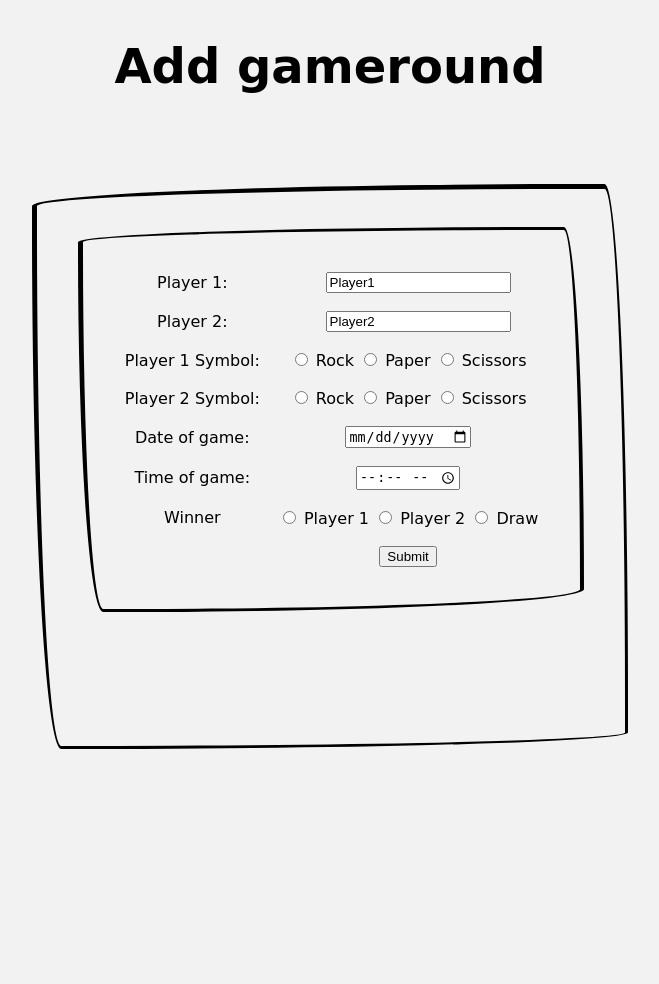
After one commit to JuleZ1905/Technix-M7_Database_PHP, a PHP site: page /Templates/add.html in a window 1280 px wide. The commit adds this page. Shown: the whole page, without its empty margins (310-969 px from the left). Run offline with PHP 8.4, Linux system fonts and the light colour scheme.

Commit message:
changes made

```diff
--- /dev/null
+++ b/Templates/CSS/add.css
@@ -0,0 +1,56 @@
+html,
+body {
+  width: 100%;
+  height: 100%;
+  margin: 0;
+  padding: 0;
+}
+
+body {
+  background-color: #f2f2f2;
+  font-family: "Comic Sans MS", cursive, sans-serif;
+}
+
+#header {
+  text-align: center;
+  font-size: 3em;
+  margin-top: 3%;
+}
+
+#form-sheet {
+  display: flex;
+  justify-content: center;
+  text-align: center;
+  width: 40%;
+  height: 60%;
+  border: solid black;
+  border-radius: 20px;
+  border-width: 5px 3px 3px 5px;
+  border-radius: 95% 4% 97% 5%/4% 94% 3% 95%;
+  padding: 3%;
+}
+
+.table-form {
+  margin: 0;
+  padding: 2em;
+  height: fit-content;
+  border: solid black;
+  border-width: 3px 4px 3px 5px;
+  border-radius: 95% 4% 92% 5%/4% 95% 6% 95%;
+}
+
+.everything {
+  width: 100%;
+  height: 100%;
+  display: flex;
+  justify-content: center;
+  margin-top: 7%;
+}
+
+.input-field {
+    margin-left: 1.5em;
+}
+
+td {
+  padding: .5em;
+}
--- /dev/null
+++ b/Templates/add.html
@@ -0,0 +1,102 @@
+<!DOCTYPE html>
+<html lang="en">
+  <head>
+    <meta charset="UTF-8" />
+    <meta http-equiv="X-UA-Compatible" content="IE=edge" />
+    <meta name="viewport" content="width=device-width, initial-scale=1.0" />
+    <title>Add Game</title>
+    <link rel="stylesheet" href="CSS/add.css" />
+  </head>
+  <body>
+    <h1 id="header">Add gameround</h1>
+    <div class="everything">
+      <form action="index.html" id="form-sheet">
+        <table class="table-form">
+          <tbody>
+            <tr>
+              <td>Player 1:</td>
+              <td>
+                <input
+                  type="text"
+                  name="p1"
+                  value="Player1"
+                  class="input-field"
+                />
+              </td>
+            </tr>
+            <tr>
+              <td>Player 2:</td>
+              <td>
+                <input
+                  type="text"
+                  name="p1"
+                  value="Player2"
+                  class="input-field"
+                />
+              </td>
+            </tr>
+            <tr>
+              <td>Player 1 Symbol:</td>
+              <td>
+                <input type="radio" name="symbol-p1" value="rock" id="rock-p1" />
+                <label for="rock-p1">Rock</label>
+                <input type="radio" name="symbol-p1" value="paper" id="paper-p1" />
+                <label for="paper-p1">Paper</label>
+                <input type="radio" name="symbol-p1" value="scissors" id="scissors-p1" />
+                <label for="scissors-p1">Scissors</label>
+              </td>
+            </tr>
+            <tr>
+              <td>Player 2 Symbol:</td>
+              <td>
+                <input type="radio" name="symbol-p2" value="rock" id="rock-p2" />
+                <label for="rock-p2">Rock</label>
+                <input type="radio" name="symbol-p2" value="paper" id="paper-p2" />
+                <label for="paper-p2">Paper</label>
+                <input type="radio" name="symbol-p2" value="scissors" id="scissors-p2" />
+                <label for="scissors-p2">Scissors</label>
+              </td>
+            </tr>
+            <tr>
+              <td>Date of game:</td>
+              <td>
+                <input
+                  type="date"
+                  name="date"
+                />
+              </td>
+            </tr>
+            <tr>
+              <td>Time of game:</td>
+              <td>
+                <input
+                  type="time"
+                  name="time"
+                />
+              </td>
+            </tr>
+            <tr>
+              <td>Winner</td>
+              <td>
+                <input type="radio" name="winner" value="p1" id="winner-p1" />
+                <label for="winner-p1">Player 1</label>
+                <input type="radio" name="winner" value="p2" id="winner-p2" />
+                <label for="winner-p2">Player 2</label>
+                <input type="radio" name="winner" value="draw" id="draw" />
+                <label for="draw">Draw</label>
+              </td>
+            </tr>
+            <tr>
+              <td>
+
+              </td>
+              <td>
+                <input type="submit" value="Submit" class="submit-button" />
+              </td>
+            </tr>
+          </tbody>
+        </table>
+      </form>
+    </div>
+  </body>
+</html>
```
Also changed, not shown: Templates/CSS/index.css (+15 -1 lines), Templates/index.html (+7 -1 lines), index.php (+13 -1 lines), lib/Database/database.sql (+21 -13 lines).
